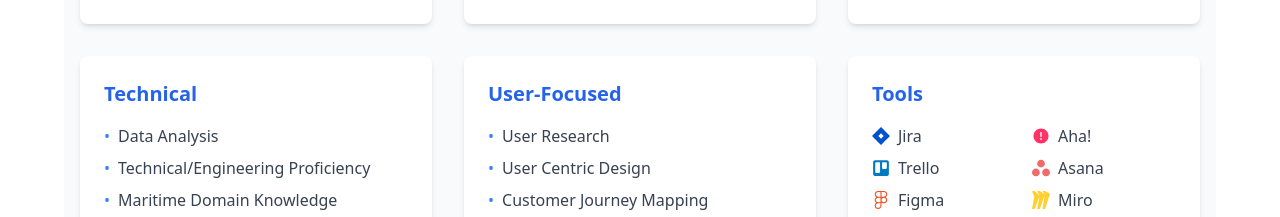
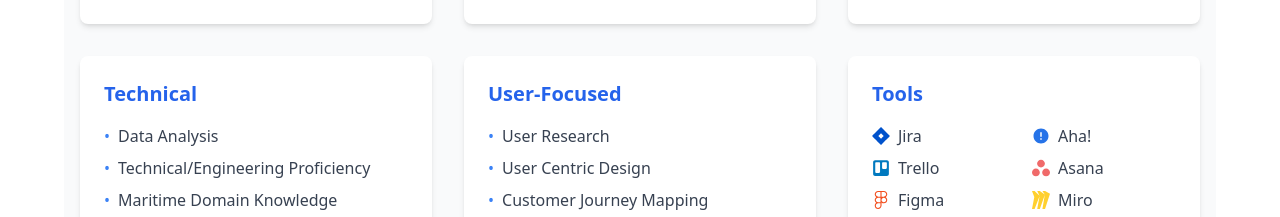
Before and after one commit to James1Law/my-portfolio, a React (Vite) app: page / in a window 1280 px wide. Shown: the part 6102-6319 px from the top of the page. Built offline with nearby package versions, Linux system fonts and the light colour scheme.

Commit message:
aha icon

```diff
--- a/src/sections/Skills.jsx
+++ b/src/sections/Skills.jsx
@@ -3,7 +3,7 @@ import { FaJira, FaTrello, FaFigma } from 'react-icons/fa';
 import { SiAsana, SiMiro } from 'react-icons/si';
 
 const AhaIcon = () => (
-  <svg viewBox="0 0 24 24" width="1em" height="1em" fill="#FF3366">
+  <svg viewBox="0 0 24 24" width="1em" height="1em" fill="#2673E8">
     <path d="M12 2C6.48 2 2 6.48 2 12s4.48 10 10 10 10-4.48 10-10S17.52 2 12 2zm1 15h-2v-2h2v2zm0-4h-2V7h2v6z" />
   </svg>
 );
```
